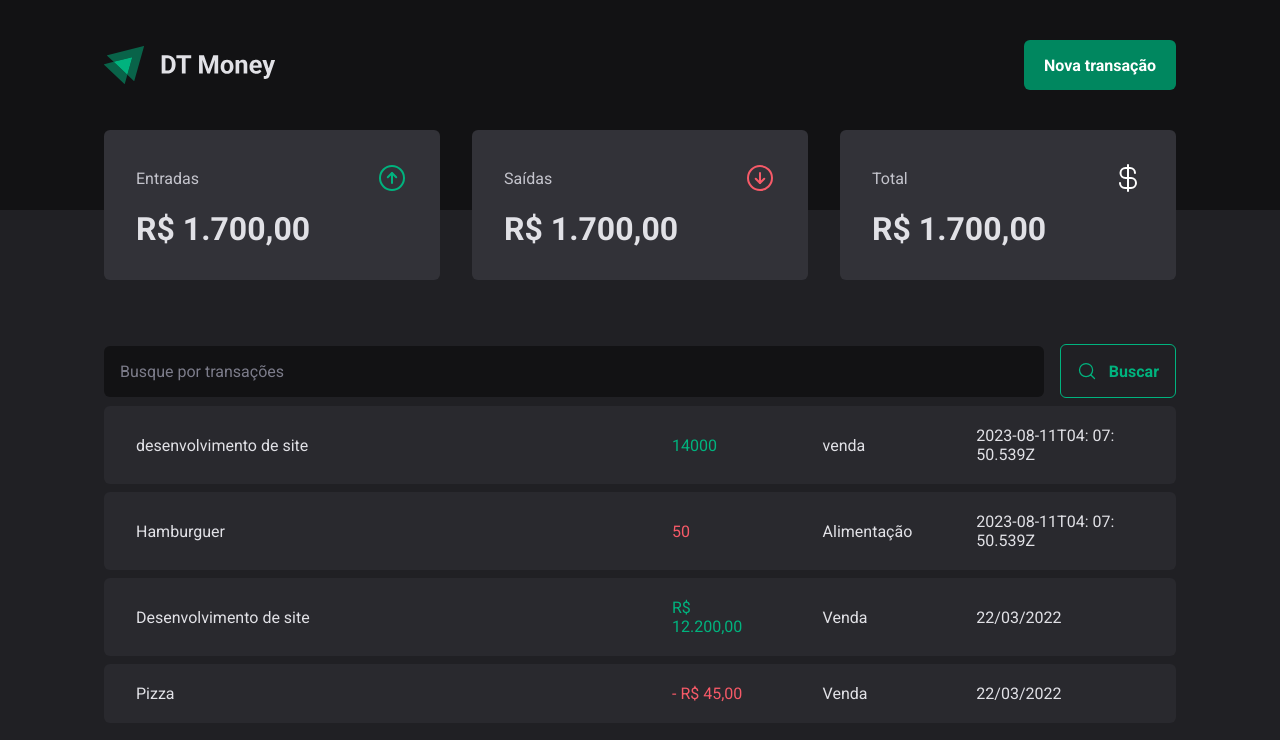
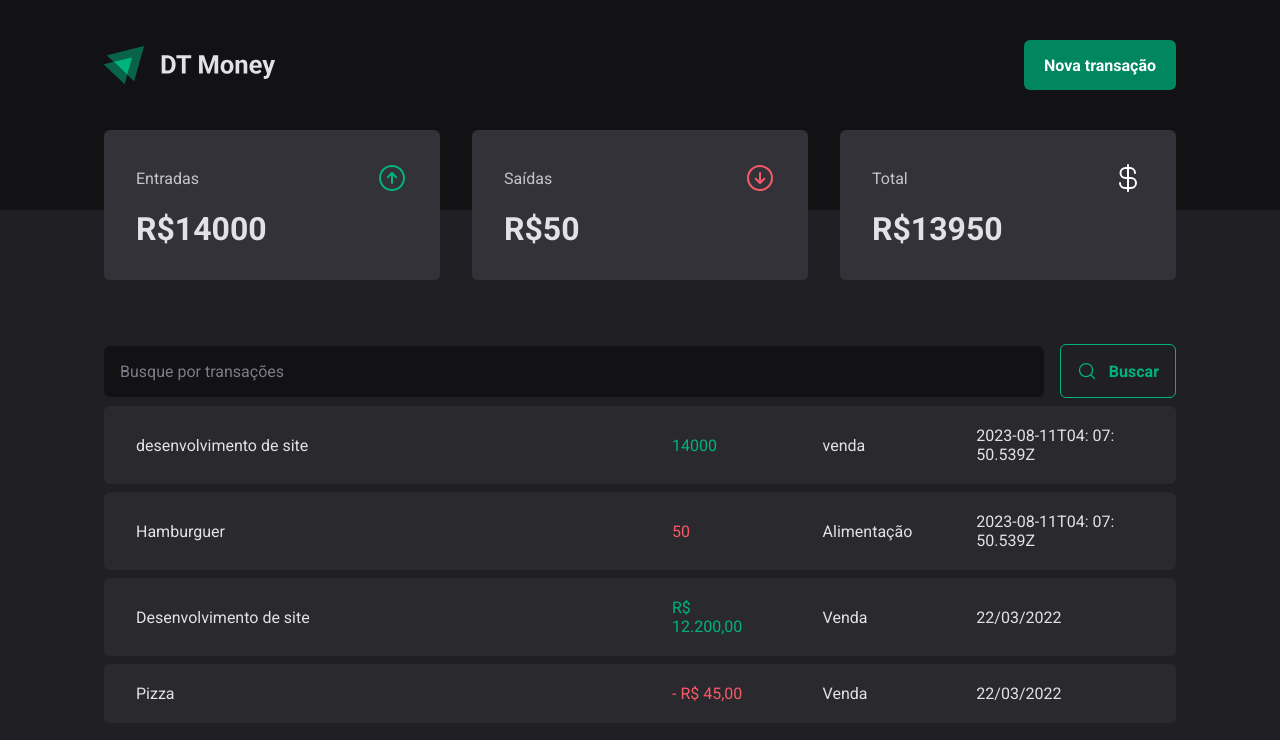
Before and after one commit to lucastheldl/React-DT-Money, a React (Vite) app: page / in a window 1280 px wide. Shown: the top 740 px of the page. Built offline with nearby package versions, Linux system fonts and the light colour scheme; data requests are answered from the project's data file.

Commit message:
feat: made the some of incomes using reduce

```diff
--- a/server.json
+++ b/server.json
@@ -9,7 +9,7 @@
       "createdAt": "2023-08-11T04: 07: 50.539Z"
     },
     {
-      "id": 1,
+      "id": 2,
       "description": "Hamburguer",
       "type": "outcome",
       "category": "Alimentação",
--- a/src/components/Summary/index.tsx
+++ b/src/components/Summary/index.tsx
@@ -1,7 +1,28 @@
 import { ArrowCircleDown, ArrowCircleUp, CurrencyDollar } from "phosphor-react";
 import { SummaryCard, SummaryContainer } from "./styles";
+import { useContext } from "react";
+import { TransactionContext } from "../../context/TransactionContext";
 
 export function Summary() {
+  const { transactions } = useContext(TransactionContext);
+
+  const summary = transactions.reduce(
+    (acc, transaction) => {
+      if (transaction.type === "income") {
+        acc.income += transaction.valor;
+        acc.total += transaction.valor;
+      } else {
+        acc.outcome += transaction.valor;
+        acc.total -= transaction.valor;
+      }
+      return acc;
+    },
+    {
+      income: 0,
+      outcome: 0,
+      total: 0,
+    }
+  );
   return (
     <SummaryContainer>
       <SummaryCard>
@@ -9,21 +30,21 @@
           <span>Entradas</span>
           <ArrowCircleUp size={32} color={"#00b37e"} />
         </header>
-        <strong>R$ 1.700,00</strong>
+        <strong>R${summary.income}</strong>
       </SummaryCard>
       <SummaryCard>
         <header>
           <span>Saídas</span>
           <ArrowCircleDown size={32} color={"#f75a68"} />
         </header>
-        <strong>R$ 1.700,00</strong>
+        <strong>R${summary.outcome}</strong>
       </SummaryCard>
       <SummaryCard variant="green">
         <header>
           <span>Total</span>
           <CurrencyDollar size={32} color={"#fff"} />
         </header>
-        <strong>R$ 1.700,00</strong>
+        <strong>R${summary.total}</strong>
       </SummaryCard>
     </SummaryContainer>
   );
```
